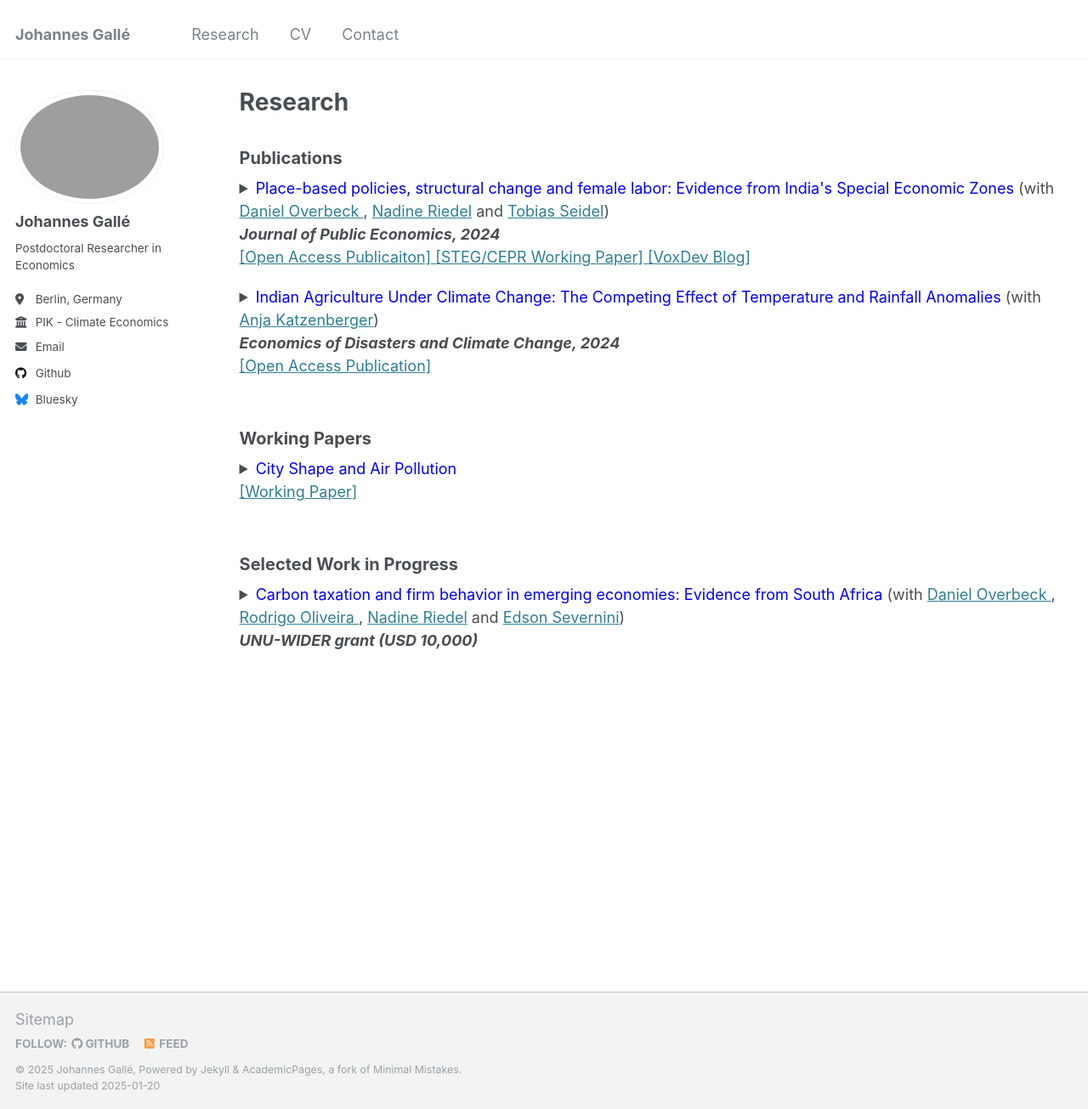
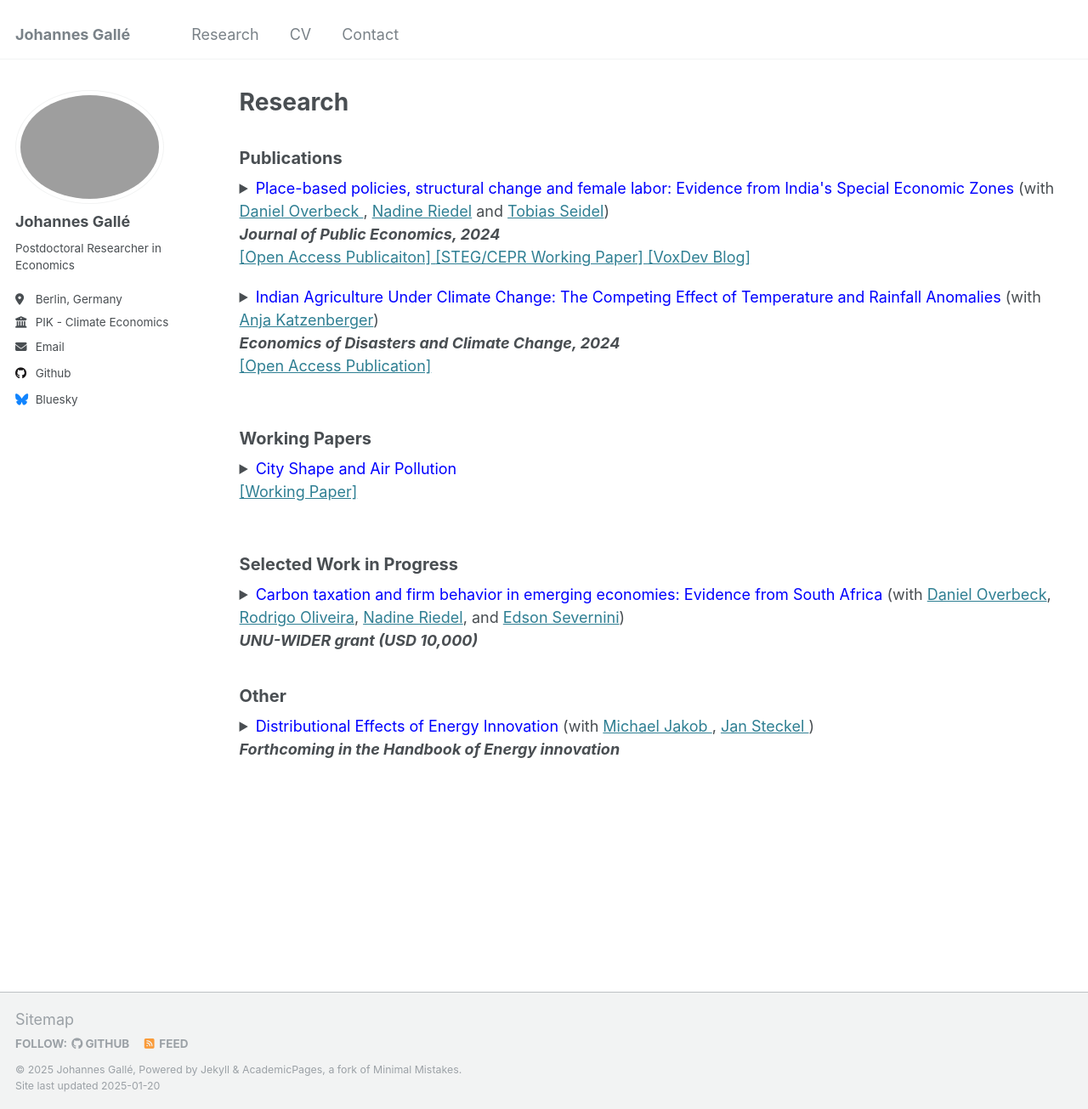
Before and after one commit to johannesgalle/johannesgalle.github.io, a Jekyll site: the page built from _pages/research.html, in a window 1280 px wide and 1305 px high. Shown: the whole window at 85% size. Built offline with Jekyll 4.4.1, drawn with Linux system fonts in a browser that asks for light colours.

Commit message:
Update research.html

```diff
--- a/_pages/research.html
+++ b/_pages/research.html
@@ -72,9 +72,12 @@ different industry denominations.</p>
 <h2 style="font-size: 20px;">Selected Work in Progress</h2>
 <!--Publication -->
 <details>
-  <summary markdown="span">
-    <font color="blue">Carbon taxation and firm behavior in emerging economies: Evidence from South Africa</font>
-    (with <a href="https://danieloverbeck.github.io/" target="_blank"> Daniel Overbeck </a> , <a href="https://sites.google.com/view/rodrigo-c-oliveira" target="_blank"> Rodrigo Oliveira </a> ,  <a href="https://sites.google.com/view/riedeleconomics/welcome" target="_blank">Nadine Riedel</a> and <a href="https://sites.google.com/site/ersevernini/" target="_blank">Edson Severnini</a>) <br />
+  <summary>
+    <span style="color: blue;">Carbon taxation and firm behavior in emerging economies: Evidence from South Africa</span>
+    (with <a href="https://danieloverbeck.github.io/" target="_blank">Daniel Overbeck</a>,
+    <a href="https://sites.google.com/view/rodrigo-c-oliveira" target="_blank">Rodrigo Oliveira</a>,
+    <a href="https://sites.google.com/view/riedeleconomics/welcome" target="_blank">Nadine Riedel</a>, and
+    <a href="https://sites.google.com/site/ersevernini/" target="_blank">Edson Severnini</a>) <br />
     <b><i>UNU-WIDER grant (USD 10,000)</i></b>
   </summary>
 
@@ -87,15 +90,15 @@ which sector, and which share of national emissions the tax is able to capture.
     study the dynamic impacts of the carbon tax on firm-level outcomes such as profits, sales,
     capital, and labor inputs. We show that the design of the South African carbon tax leads to
     substantial heterogeneity across sectors in terms of how strongly firms are affected. Contrary
-to the concern that carbon tax may hinder economic growth we measure no negative effects
+    to the concern that carbon tax may hinder economic growth, we measure no negative effects
     on firm performance on average.
   </p>
-<details>
+</details>
 
 
 <h2 style="font-size: 20px;">Other</h2>
   <!--Publication -->
-
+<details>
   <summary markdown="span">
     <font color="blue">Distributional Effects of Energy Innovation</font>
     (with <a href="https://www.ct-economics.net/en/aboutk"> Michael Jakob </a> , <a href="https://www.mcc-berlin.net/en/about/team/steckel-jan.html" target="_blank"> Jan Steckel </a>) <br />
@@ -116,5 +119,5 @@ tional to income, they do not create additional vertical distributional impacts.
 discuss how costs and benefits of energy innovation on avoided climate impacts and stranded
 assets would be distributed.
   </p>
-
+ </details>
 <div style="height: 20px;"></div>
```
Lines whose indentation alone changed are shown as unchanged.
